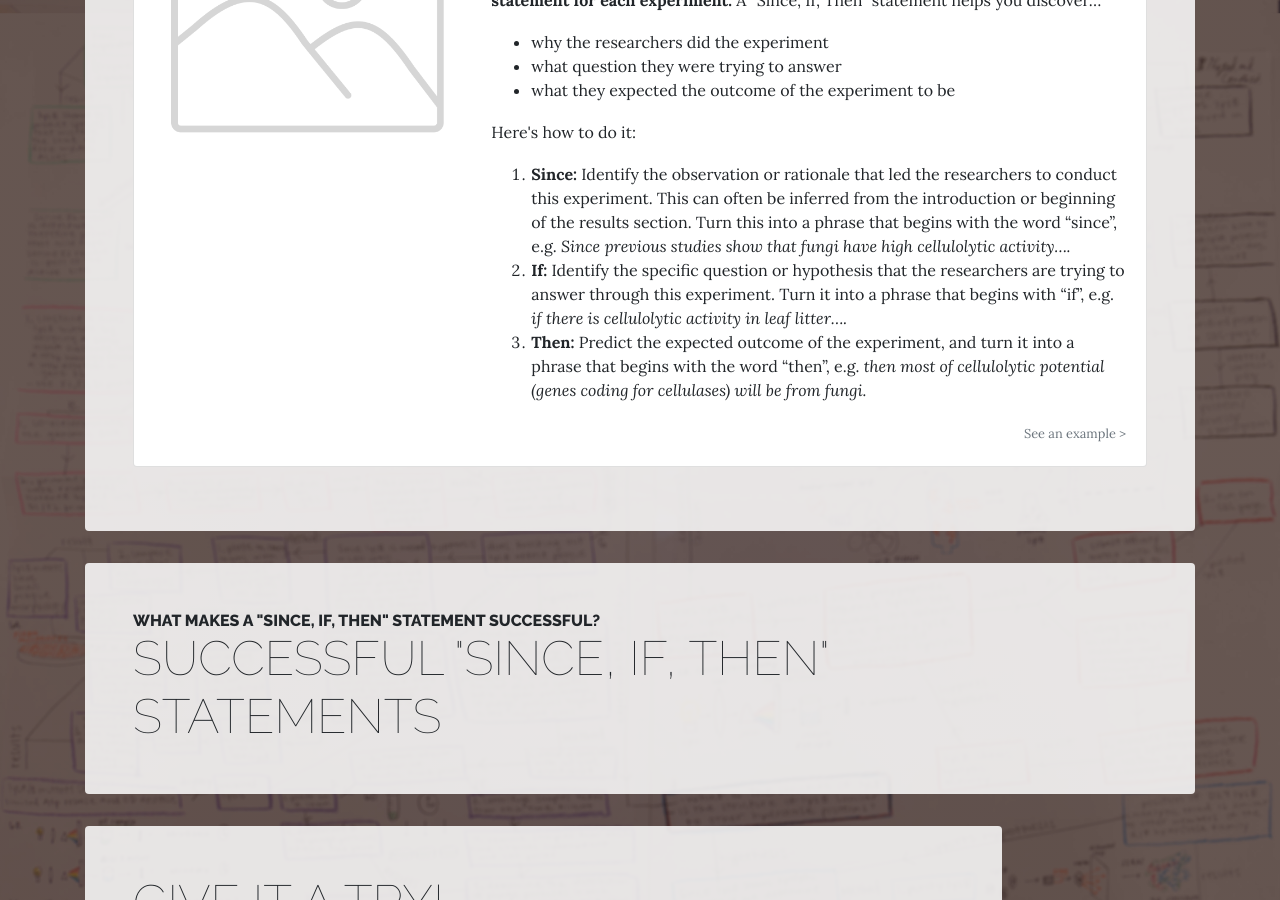
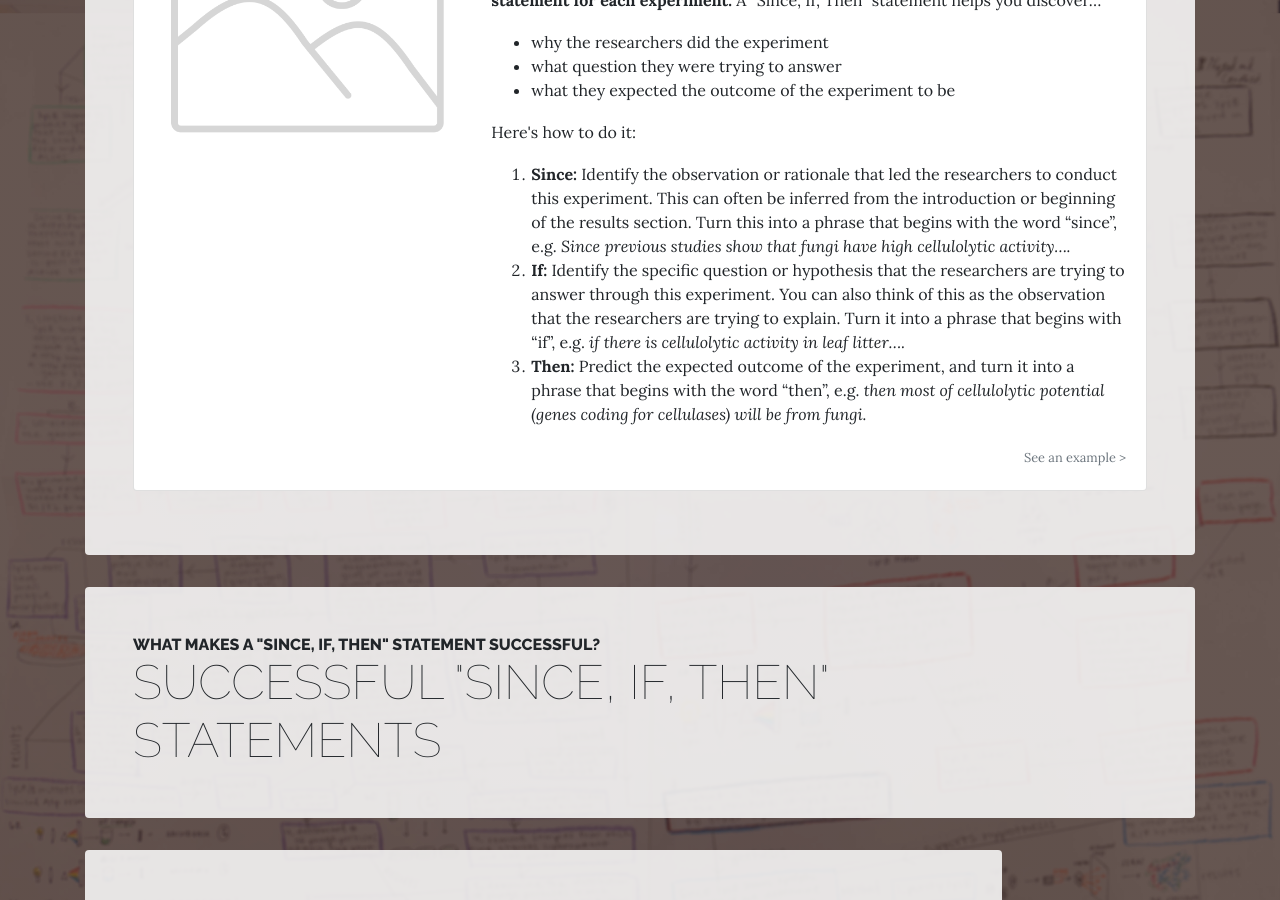
Before and after one commit to woof84/woof84.github.io-creates, a Jekyll site: the page built from e.html, in a window 1280 px wide and 900 px high, scrolled down 956 px. Built offline with Jekyll 4.4.1, drawn with Linux system fonts in a browser that asks for light colours; nearby versions of some CDN libraries.

Commit message:
Update e.html

```diff
--- a/e.html
+++ b/e.html
@@ -61,7 +61,7 @@ layout: page
                                   <p>Here's how to do it:</p>
                                   <ol>
                                       <li><strong>Since:</strong> Identify the observation or rationale that led the researchers to conduct this experiment. This can often be inferred from the introduction or beginning of the results section. Turn this into a phrase that begins with the word “since”, e.g. <em>Since previous studies show that fungi have high cellulolytic activity….</em></li>
-                                      <li><strong>If:</strong> Identify the specific question or hypothesis that the researchers are trying to answer through this experiment. Turn it into a phrase that begins with “if”, e.g. <em>if there is cellulolytic activity in leaf litter….</em></li>
+                                      <li><strong>If:</strong> Identify the specific question or hypothesis that the researchers are trying to answer through this experiment. You can also think of this as the observation that the researchers are trying to explain. Turn it into a phrase that begins with “if”, e.g. <em>if there is cellulolytic activity in leaf litter….</em></li>
                                       <li><strong>Then:</strong> Predict the expected outcome of the experiment, and turn it into a phrase that begins with the word “then”, e.g. <em>then most of cellulolytic potential (genes coding for cellulases) will be from fungi.</em></li>
                                   </ol>
                                   <p class="card-text text-right"><a data-toggle="modal" data-target="#step-1-2-info" href="#"><small class="text-muted">See an example ></small></a></p>
```
